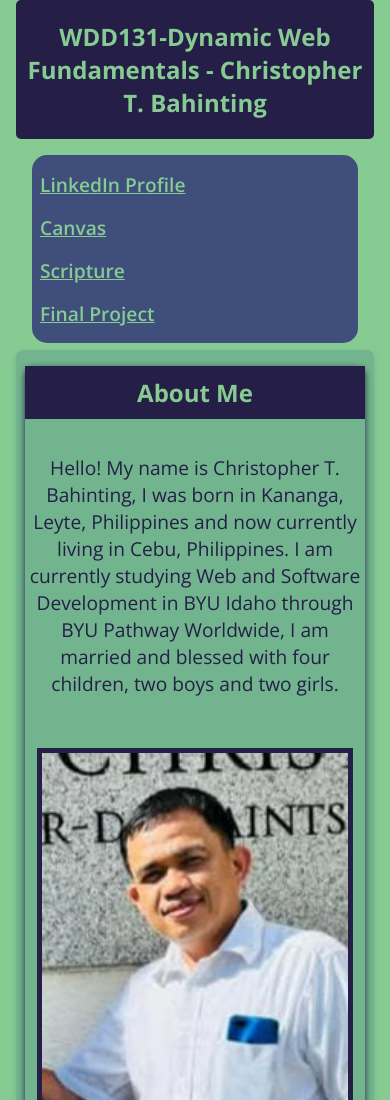
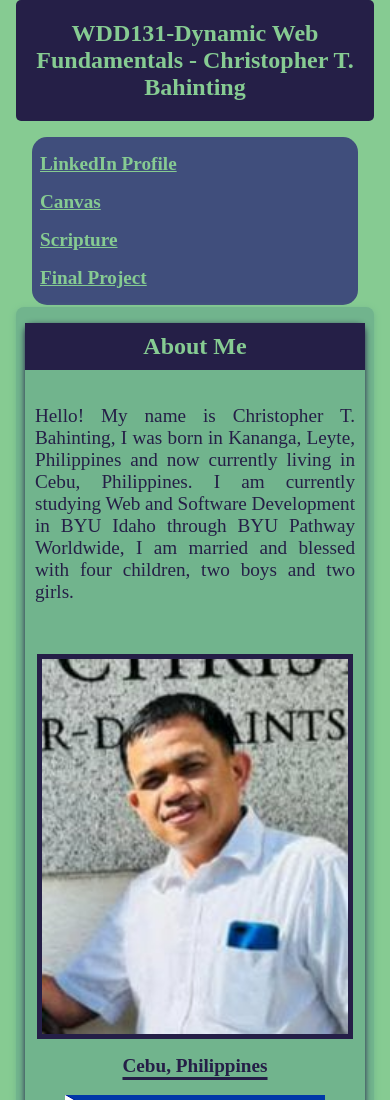
Before and after one commit to bahintingchristopher/wdd131, a plain HTML site: page index.html in a window 390 px wide. Shown: the top 1100 px of the page. Drawn offline with nearby package versions, Linux system fonts and the light colour scheme.

Commit message:
update font-family

```diff
--- a/styles/base.css
+++ b/styles/base.css
@@ -4,6 +4,8 @@
   --headings-color: #598185;
   --accent1: #404E7C;
   --accent2: #71B48D; /* hover*/
+  --font-body: 'Roboto', sans-serif;
+  --font-headings: 'Lato', sans-serif;
 }
 
 /*set the width to 1200px*/
@@ -15,25 +17,22 @@ header, nav {
 
 
 
-
 body {
   background-color: var(--main-font-color);
   color: var(--main-font-color);
-  font-family: 'Open Sans', sans-serif;
+  font-family: var(--main-font-color);
 
 }
 
 h1, h2 {
   color: var(--main-font-color);
+  font-family: var(--headings-color);
 }
 
 a, button {
   color: var(--background-color);
+  font-family: var(--main-font-color);
 }
-
-
-
-
 
  #course-title {
     width: 1224px;
@@ -371,7 +370,9 @@ margin: 0;
   .card-one p {
     font-size: 1.2rem;
     padding: 0;
-    text-align: center;
+    text-align: justify;
+    padding-left: 10px;
+    padding-right: 10px;
   }
 
   .card-one img {
```
